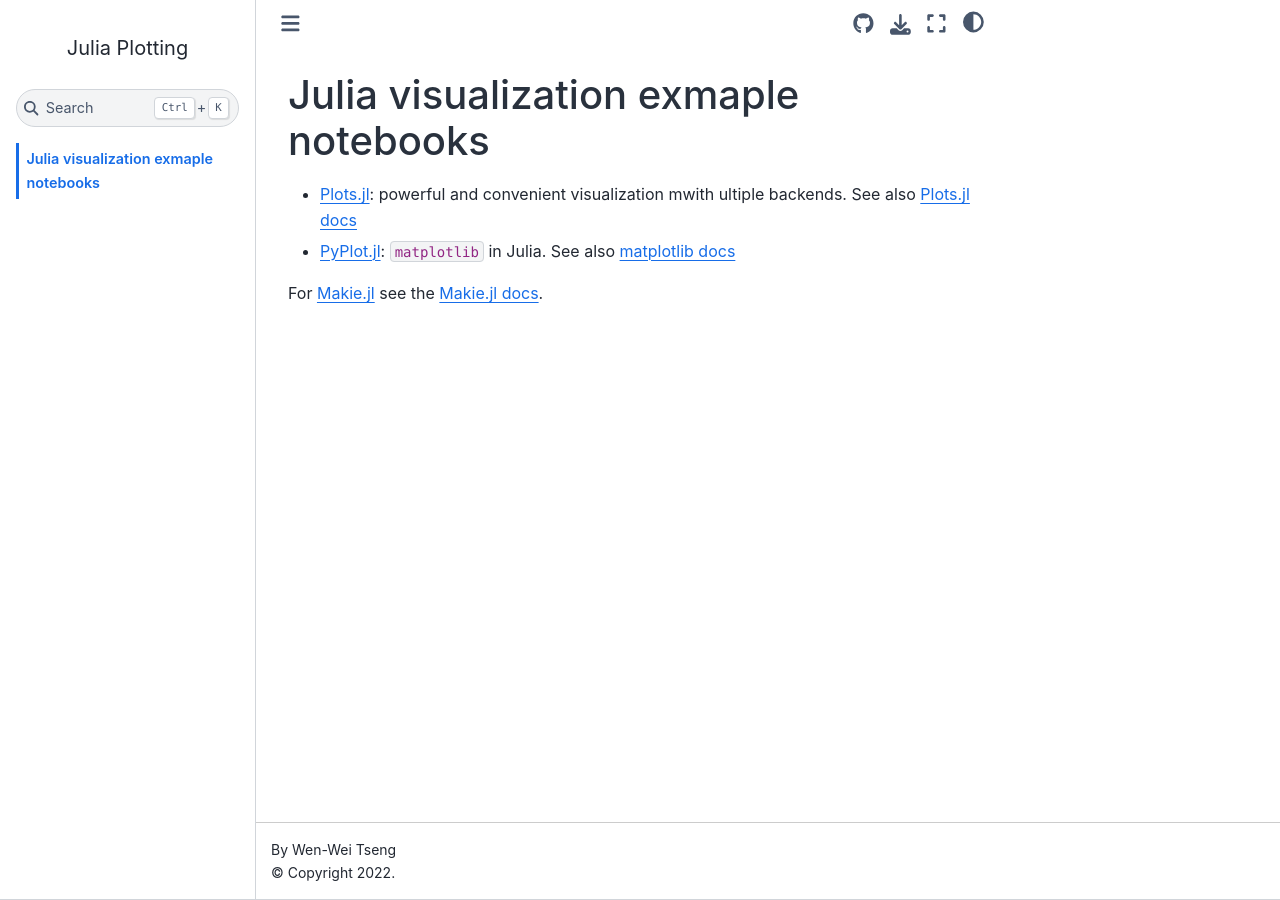
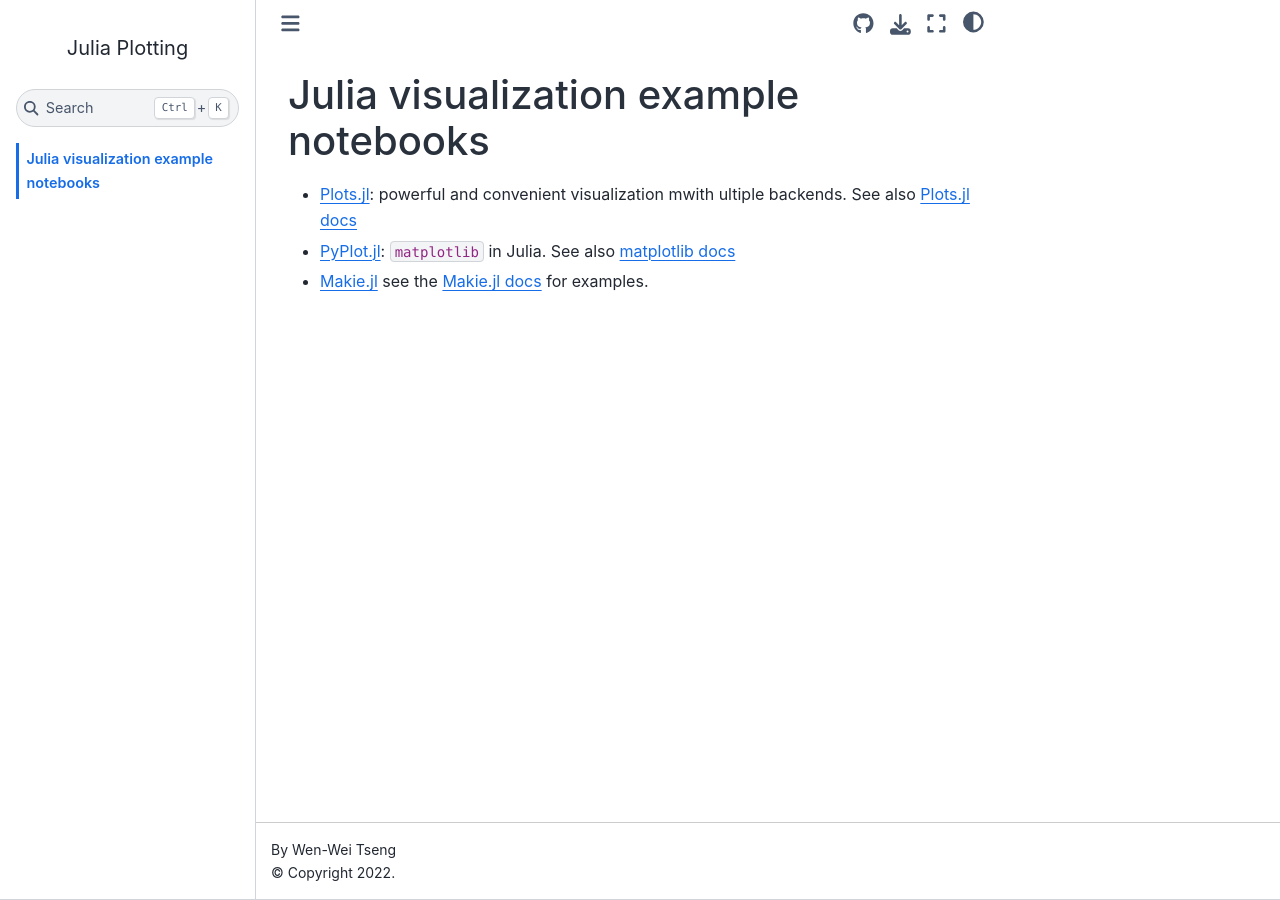
Before and after one commit to sosiristseng/jl-visual, a Jupyter Book: the page built from docs/index.md, in a window 1280 px wide. Built offline with Jupyter Book 1.0.4 settings and Sphinx 7.4.7 and the Sphinx Book theme 1.1.4, drawn with Linux system fonts in a browser that asks for light colours; pages that are not in the unit, such as notebooks, are missing from menus.

Commit message:
fix link

```diff
--- a/docs/index.md
+++ b/docs/index.md
@@ -1,6 +1,5 @@
-# Julia visualization exmaple notebooks
+# Julia visualization example notebooks
 
 - [Plots.jl](https://github.com/JuliaPlots/Plots.jl): powerful and convenient visualization mwith ultiple backends. See also [Plots.jl docs](http://docs.juliaplots.org/latest/)
 - [PyPlot.jl](https://github.com/JuliaPy/PyPlot.jl): `matplotlib` in Julia. See also [matplotlib docs](https://matplotlib.org/stable/index.html)
-
-For [Makie.jl](https://github.com/JuliaPlots/Makie.jl) see the [Makie.jl docs](https://makie.juliaplots.org/stable/tutorials/).
+- [Makie.jl](https://github.com/JuliaPlots/Makie.jl) see the [Makie.jl docs](https://docs.makie.org/stable/) for examples.
```
